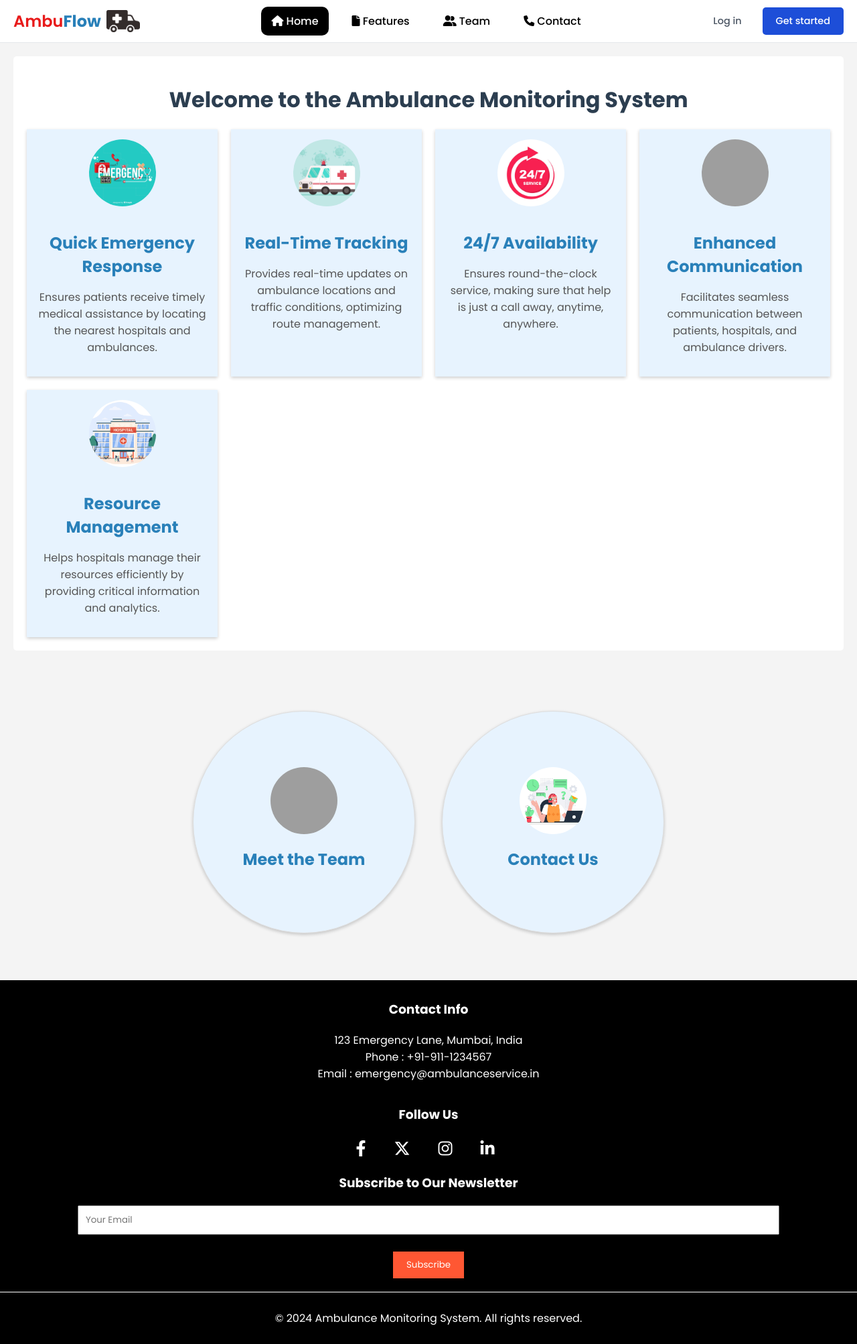
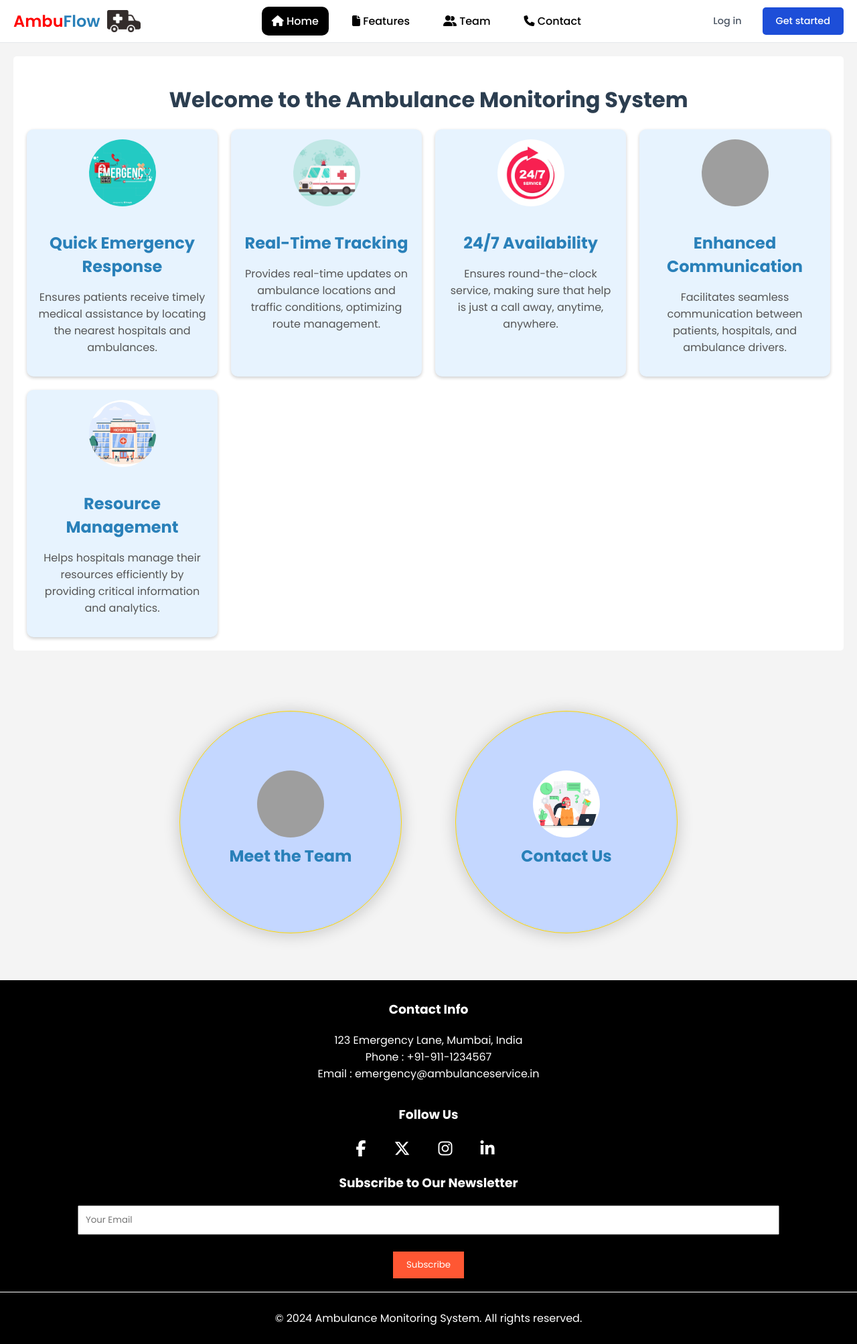
Before and after one commit to mansiruhil13/Bobble-AI, a Jekyll site: the page index.html, which Jekyll copies as it is, in a window 1280 px wide. Shown: the whole page at 67% size. Built offline with Jekyll 4.4.1, drawn with Linux system fonts in a browser that asks for light colours; some web fonts are replaced; grey boxes are pictures that could not be loaded.

Commit message:
enhanced sections with animations

```diff
--- a/index.html
+++ b/index.html
@@ -9,19 +9,8 @@
   <!--Updated to latest version-->
 
   <link rel="stylesheet" href="src/css/index.css" />
-  <link rel="stylesheet" href="https://cdnjs.cloudflare.com/ajax/libs/font-awesome/6.0.0-beta3/css/all.min.css" />
 
   <style>
-    /* .logo span {
-            font-size: 28px;
-            font-weight: bold;
-            background: linear-gradient(45deg, #ff5733, #33ff57, #3357ff);
-            -webkit-background-clip: text;
-            color: transparent;
-            letter-spacing: 2px;
-            text-shadow: 2px 2px 5px rgba(0, 0, 0, 0.2);
-            font-family: 'Arial', sans-serif;
-        } */
     body {
       font-family: Arial, sans-serif;
       background-color: #f4f4f4;
@@ -69,7 +58,7 @@
 
     .feature {
       background-color: #e7f3fe;
-
+      border-radius: 10px;
       padding: 15px;
       text-align: center;
       transition: transform 0.3s, box-shadow 0.3s;
@@ -98,6 +87,33 @@
       color: #555;
     }
 
+    /* .team-feature,
+    .contact-feature {
+      padding: 20px;
+      display: flex;
+      align-items: center;
+      text-align: left;
+      border-radius: 10px;
+      box-shadow: 0 2px 5px rgba(0, 0, 0, 0.2);
+      grid-column: 1 / -1;
+    }
+
+    .team-feature {
+      background-color: #e7ffe7;
+    }
+
+    .contact-feature {
+      background-color: #f2e4aa;
+    } */
+
+    .team-feature img,
+    .contact-feature img {
+      width: 150px;
+      height: auto;
+      margin-right: 20px;
+      border-radius: 10px;
+    }
+
     footer {
       background-color: #000;
       color: white;
@@ -115,6 +131,59 @@
         opacity: 1;
       }
     }
+
+    /* Logo Animation */
+    @keyframes logoAnimation {
+      0% {
+        opacity: 0;
+        transform: translateX(-100px); /* Start from the left */
+      }
+      50% {
+        transform: translateX(10px); /* Move slightly to the right */
+      }
+      100% {
+        opacity: 1;
+        transform: translateX(0); /* End at original position */
+      }
+    }
+
+    /* Letter Drop Animation */
+    @keyframes letterDrop {
+      0% {
+        transform: translateY(-100%);
+        opacity: 0;
+      }
+      50% {
+        transform: translateY(10px); /* Slight bounce */
+        opacity: 1;
+      }
+      100% {
+        transform: translateY(0);
+      }
+    }
+
+    .logo {
+      display: flex;
+      align-items: center;
+      animation: logoAnimation 1s ease forwards;
+    }
+
+    .brand-name {
+      display: flex;
+      flex-direction: row;
+      align-items: center;
+      margin-right: 10px; /* Space between the text and the logo image */
+    }
+
+    .letter {
+      display: inline-block;
+      font-size: 2rem;
+      animation: letterDrop 0.5s ease forwards;
+    }
+
+    .red {
+      color: red; /* Change the color of letters in this class to red */
+    }
   </style>
 </head>
 
@@ -123,7 +192,14 @@
     <div class="container">
       <div class="logo">
         <div class="brand-name">
-          <span class="ambu">Ambu</span>Flow
+          <span class="letter red">A</span>
+          <span class="letter red">m</span>
+          <span class="letter red">b</span>
+          <span class="letter red">u</span>
+          <span class="letter">F</span>
+          <span class="letter">l</span>
+          <span class="letter">o</span>
+          <span class="letter">w</span>
         </div>
         <img src="images/logo2-w.webp" alt="Ambulance Monitoring System Logo" style="width: 50px; height: auto" />
       </div>
@@ -195,9 +271,9 @@
       </div>
     </div>
 </div>
+      <!-- Team Section in Full Row -->
       <div class="features-container">
-    <!-- Team Section -->
-    <div class="team-feature feature">
+        <div class="team-features">
           <div class="inner">
             <div class="front">
               <img src="images/team-w.png" alt="Meet the Team">
@@ -212,7 +288,9 @@
             </div>
           </div>
         </div>
-    <div class="contact-feature feature">
+
+        <!-- Contact Section in Full Row -->
+        <div class="contact-features">
           <div class="inner">
             <div class="front">
               <img src="images/contact-w.avif" alt="Contact Us">
@@ -228,7 +306,6 @@
           </div>
         </div>
       </div>
-
   <footer>
     <div class="contact-ft" style="flex: 1;">
       <h3>Contact Info</h3>
--- a/src/css/index.css
+++ b/src/css/index.css
@@ -199,30 +199,33 @@
   margin: 70px auto 70px auto;
   max-width: 800px;
   width: 100%;
-  gap:40px;
+  gap:80px;
 
 }
 
-.team-feature, .contact-feature {
+.team-features, .contact-features{
   background-color:  #C4D7FF ; /* Initial background color */
   padding: 15px;
   text-align: center;
-  transition: transform 0.6s, background-color 0.6s; /* Add transition for background color */
-  box-shadow: 0 2px 5px rgba(0, 0, 0, 0.2);
+
+  box-shadow: 0 2px 25px rgba(0, 0, 0, 0.2);
   flex: 1;
   max-width: 300px;
   height: 300px; /* Set the same height and width for round shape */
   border-radius: 50%; /* Make the card round */
-  border: 1px solid #ddd;
+  border: 1px solid gold;
   position: relative;
    perspective: 1000px;
+   scroll-behavior: smooth;
+   transition: transform 0.3s ease, background-color 0.3s ease; /* Add transition for transform */
 }
 
-.team-feature:hover, .contact-feature:hover {
-  background-color:#FFE1FF; /* Background color on hover */
+.team-features:hover, .contact-features:hover {
+  background-color:#CDC1FF; /* Background color on hover */
+  transform: translateY(-10px);
 }
 
-.team-feature .inner, .contact-feature .inner {
+.team-features .inner, .contact-features .inner {
   position: relative;
   width: 100%;
   height: 100%;
@@ -230,12 +233,12 @@
   transform-style: preserve-3d;
 }
 
-.team-feature:hover .inner, .contact-feature:hover .inner {
+.team-features:hover .inner, .contact-features:hover .inner {
   transform: rotateY(180deg);
 }
 
-.team-feature .front, .contact-feature .front,
-.team-feature .back, .contact-feature .back {
+.team-features .front, .contact-features .front,
+.team-features .back, .contact-features .back {
   position: absolute;
   width: 100%;
   height: 100%;
@@ -246,23 +249,23 @@
   align-items: center;
 }
 
-.team-feature .back, .contact-feature .back {
+.team-features .back, .contact-features .back {
   transform: rotateY(180deg);
 }
 
-.team-feature img, .contact-feature img {
+.team-features img, .contact-features img {
   width: 100px;
   height: 100px;
   object-fit: cover;
   border-radius: 50%;
 }
 
-.team-feature h2, .contact-feature h2 {
+.team-features h2, .contact-features h2 {
   color: #2980b9;
   margin: 10px 0;
 }
 
-.team-feature p, .contact-feature p {
+.team-features p, .contact-features p {
   color: #555;
   padding: 15px;
 }
@@ -274,20 +277,37 @@
     gap: 20px;
   }
 
-  .team-feature, .contact-feature {
+  .team-features, .contact-features {
     max-width: 100%;
     margin: 0 auto;
     height: auto; /* Adjust height for mobile view */
   }
 }
+.button {
+  display: inline-block;
+  padding: 8px 16px; /* Reduce padding for a smaller button */
+  background-color: #28a745; /* Keep background color green */
+  color: #fff;
+  text-align: center;
+  border: 2px solid #218838; /* Add a border with a darker green color */
+  border-radius: 4px; /* Reduce border radius for a less rounded button */
+  text-decoration: none;
+  font-weight: bold; /* Keep the text bold */
+  transition: background-color 0.3s ease, transform 0.3s ease, border-color 0.3s ease;
+}
 
+.button:hover {
+  background-color: #218838; /* Darker green on hover */
+  border-color: #1e7e34; /* Change border color on hover */
+  transform: scale(1.05); /* Slightly enlarge on hover */
+}
 /* Tablet view styles */
 @media only screen and (max-width: 1024px) {
   .features-container {
     max-width: 600px;
   }
 
-  .team-feature, .contact-feature {
+  .team-features, .contact-features {
     max-width: 250px;
     height: 250px; /* Adjust height for tablet view */
     border-radius: 50%; /* Ensure round shape */
@@ -300,7 +320,7 @@
     max-width: 900px;
   }
 
-  .team-feature, .contact-feature {
+  .team-features, .contact-features {
     max-width: 300px;
     height: 300px; /* Set a fixed height for laptop view */
     border-radius: 50%; /* Ensure round shape */
@@ -313,7 +333,7 @@
     max-width: 1200px;
   }
 
-  .team-feature, .contact-feature {
+  .team-features, .contact-features {
     max-width: 300px;
     height: 300px; /* Set a fixed height for desktop view */
     border-radius: 50%; /* Ensure round shape */
--- a/team.html
+++ b/team.html
@@ -188,7 +188,7 @@
 
 <!-- Contact Section in Full Row -->
 <div class="features-container">
-    <div class="contact-feature feature">
+    <div class="contact-features">
         <div class="inner">
           <div class="front">
             <img src="images/contact-w.avif" alt="Contact Us" />
```
Also changed, not shown: other parts of index.html (+6 -0 lines). Lines whose indentation alone changed are shown as unchanged.
